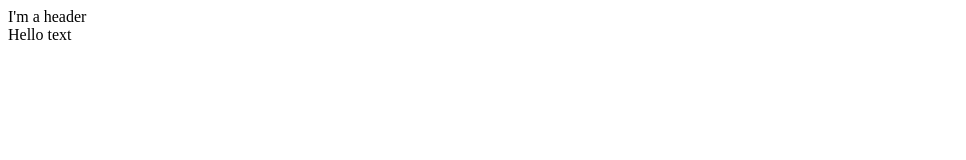
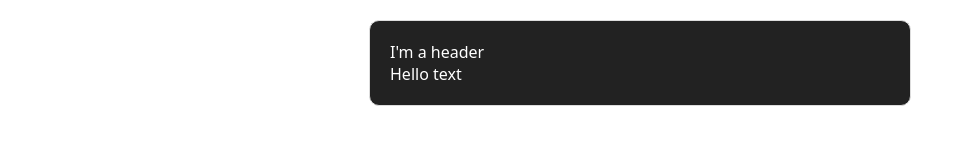
Before and after one commit to johannesjo/front-end-workflow, a website: page index.html in a window 1280 px wide. Shown: the whole page, without its empty margins (0-966 px from the left). Drawn offline with nearby package versions, Linux system fonts and the light colour scheme; files that its build step writes are made by us from their sources.

Commit message:
basic styles compiled to css

```diff
--- a/index.html
+++ b/index.html
@@ -3,7 +3,7 @@
 	<link rel="stylesheet" type="text/css" href="styles/main.css" />
 	</head>
 	<body>
-		<div class ="wrapper">
+		<div class ="main">
 			<header>I'm a header</header>
 			<article>Hello text</article>
 		</div>
--- a/styles/main.scss
+++ b/styles/main.scss
@@ -1,5 +1,13 @@
+body {
+	font-family: sans;
+	color: #fff;
+}
+
 .main{
 	width: 500px;
-	border: 1px solid grey;
+	border: 1px solid #ddd;
+	border-radius: 10px;
 	margin: 20px auto;
+	padding: 20px;
+	background: #222;
 }
```
Also changed, not shown: styles/main.css (added), 1 other file.
